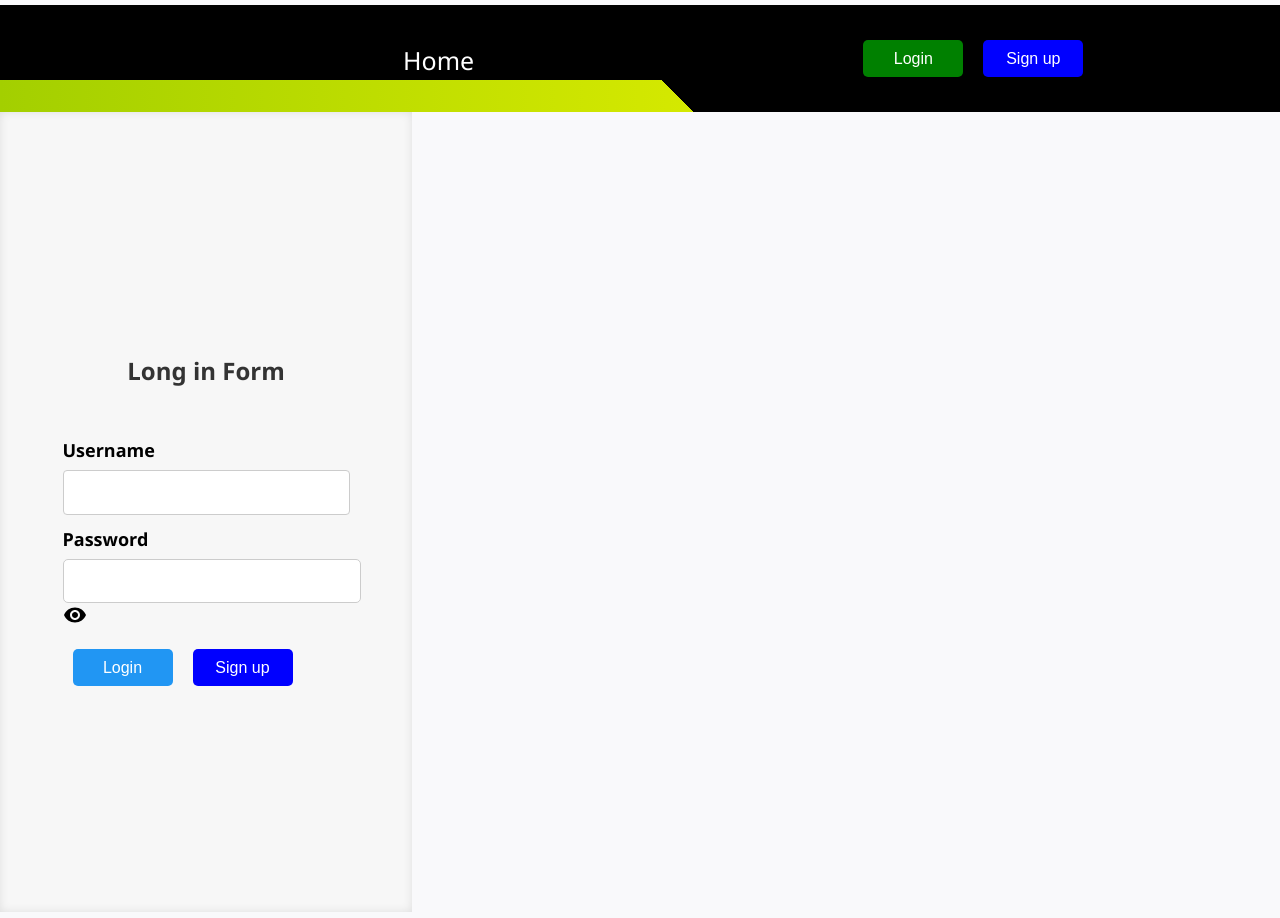
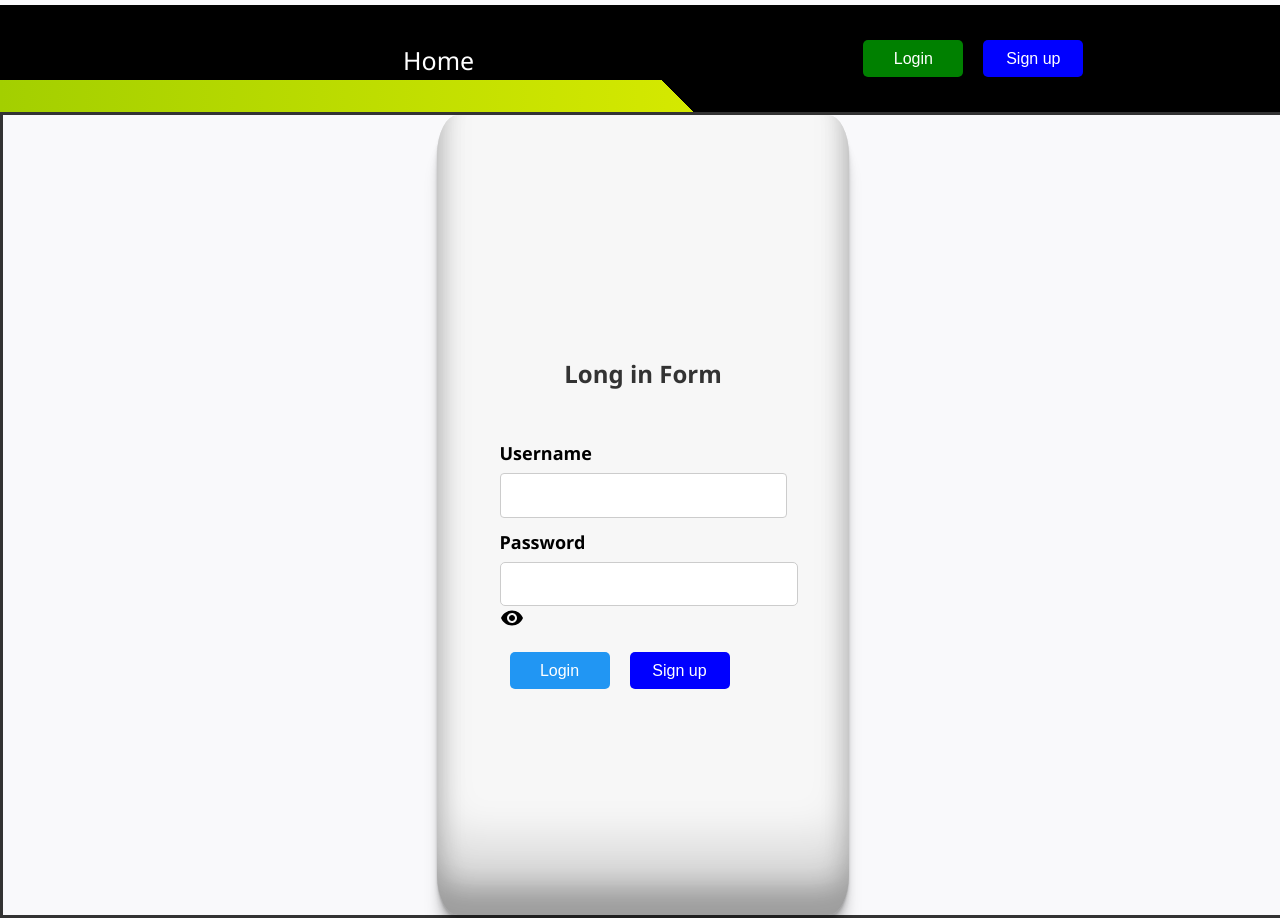
Before and after one commit to khmdagal/pwa-my-spelling-app, a React (Create React App) app: page /login in a window 1280 px wide. Built offline with nearby package versions, Linux system fonts and the light colour scheme.

Commit message:
Improve loging and registration forms possitions

```diff
--- a/src/App.js
+++ b/src/App.js
@@ -10,6 +10,7 @@ import Header from './component/Header';
 
 import ProtectedRoutes from './pages/ProtocedRoutes';
 import './css/GlobalStyle.css'
+import classes from './css/LogInAndSingUp.module.css'
 
 function App() {
   return (
@@ -18,7 +19,7 @@ function App() {
 
       <Router>
         <Header />
-        <div className="App">
+        <div className={`${classes.app}`}>
           <Routes>
             <Route exact path='/' element={<HomePage />} />
             <Route exact path='/signUp' element={<SignUp />} />
--- a/src/css/LogInAndSingUp.module.css
+++ b/src/css/LogInAndSingUp.module.css
@@ -1,16 +1,23 @@
 /* ===== Default design is mobile version up to 421px ==== */
-
+.app{
+  display: flex;
+  justify-content: center;
+  width: 100%;
+  border: solid ;
+}
 .mainContainer {
   display: flex;
   flex-direction: column;
   justify-content: center;
   align-items: center;
+  align-self: center;
   width: 412px;
   height: 100vh;
   padding: 20px;
   box-sizing: border-box;
+  border-radius: 5%;
   background-color: #f7f7f7;
-  box-shadow: inset 0 0 10px 0 rgba(0, 0, 0, 0.1);
+  box-shadow: rgba(0, 0, 0, 0.17) 0px -23px 25px 0px inset, rgba(0, 0, 0, 0.15) 0px -36px 30px 0px inset, rgba(0, 0, 0, 0.1) 0px -79px 40px 0px inset, rgba(0, 0, 0, 0.06) 0px 2px 1px, rgba(0, 0, 0, 0.09) 0px 4px 2px, rgba(0, 0, 0, 0.09) 0px 8px 4px, rgba(0, 0, 0, 0.09) 0px 16px 8px, rgba(0, 0, 0, 0.09) 0px 32px 16px;
 }
 
 .pageHeader {
```
